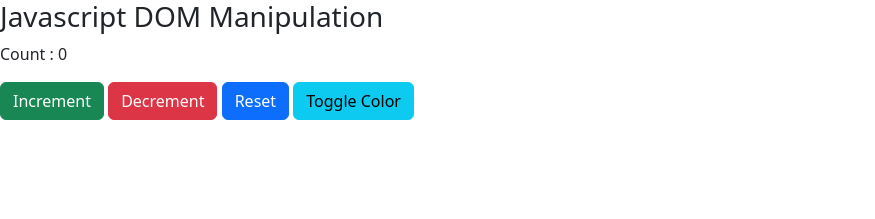
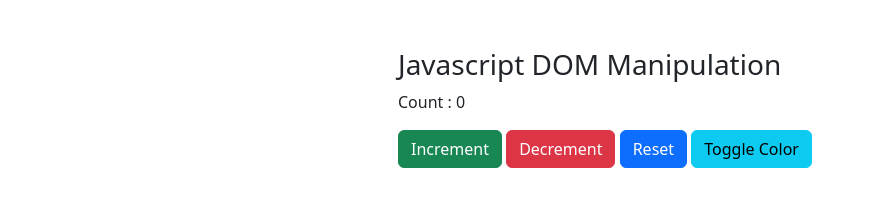
Before and after one commit to ameemaha/jsDOMMiniAssignment1, a plain HTML site: page index.html in a window 1280 px wide. Shown: the whole page, without its empty margins (0-875 px from the left). Drawn offline with nearby package versions, Linux system fonts and the light colour scheme.

Commit message:
alignment changes

```diff
--- a/index.html
+++ b/index.html
@@ -7,12 +7,14 @@
     <link href="https://cdn.jsdelivr.net/npm/bootstrap@5.3.3/dist/css/bootstrap.min.css" rel="stylesheet" integrity="sha384-QWTKZyjpPEjISv5WaRU9OFeRpok6YctnYmDr5pNlyT2bRjXh0JMhjY6hW+ALEwIH" crossorigin="anonymous">
 </head>
 <body>
+    <div class="container-xxl py-5 mx-auto p-2" style="width: 500px;">
         <h3 id="headerText">Javascript DOM Manipulation</h3>
         <p id="countText">Count : <span id="count">0</span></p>
         <button id="increment" class="btn btn-success">Increment</button>
         <button id="decrement" class="btn btn-danger">Decrement</button>
         <button id="reset" class="btn btn-primary">Reset</button>
         <button id="colorBtn" class="btn btn-info">Toggle Color</button>
+    </div>
     <script type="text/javascript" src="./script.js"></script>
     <script src="https://cdn.jsdelivr.net/npm/bootstrap@5.3.3/dist/js/bootstrap.bundle.min.js" integrity="sha384-YvpcrYf0tY3lHB60NNkmXc5s9fDVZLESaAA55NDzOxhy9GkcIdslK1eN7N6jIeHz" crossorigin="anonymous"></script>
 </body>
```
Lines whose indentation alone changed are shown as unchanged.
